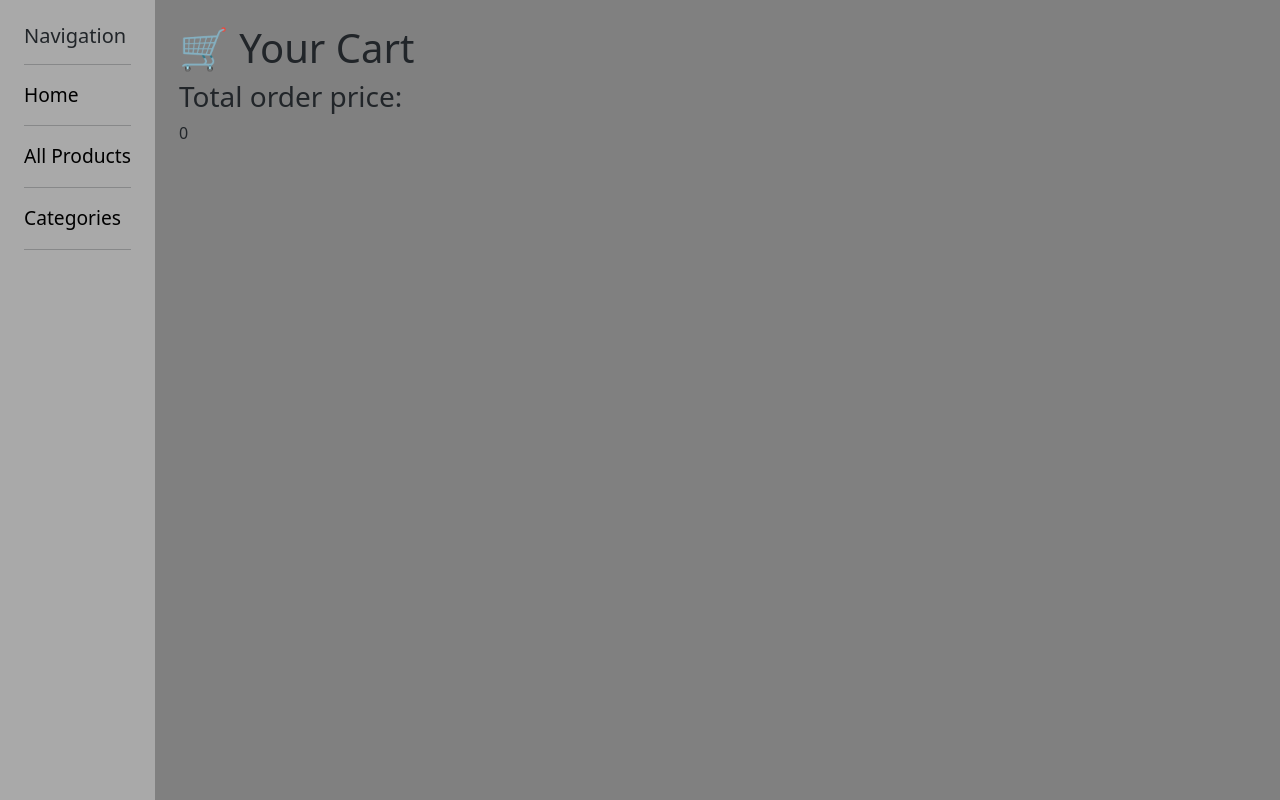
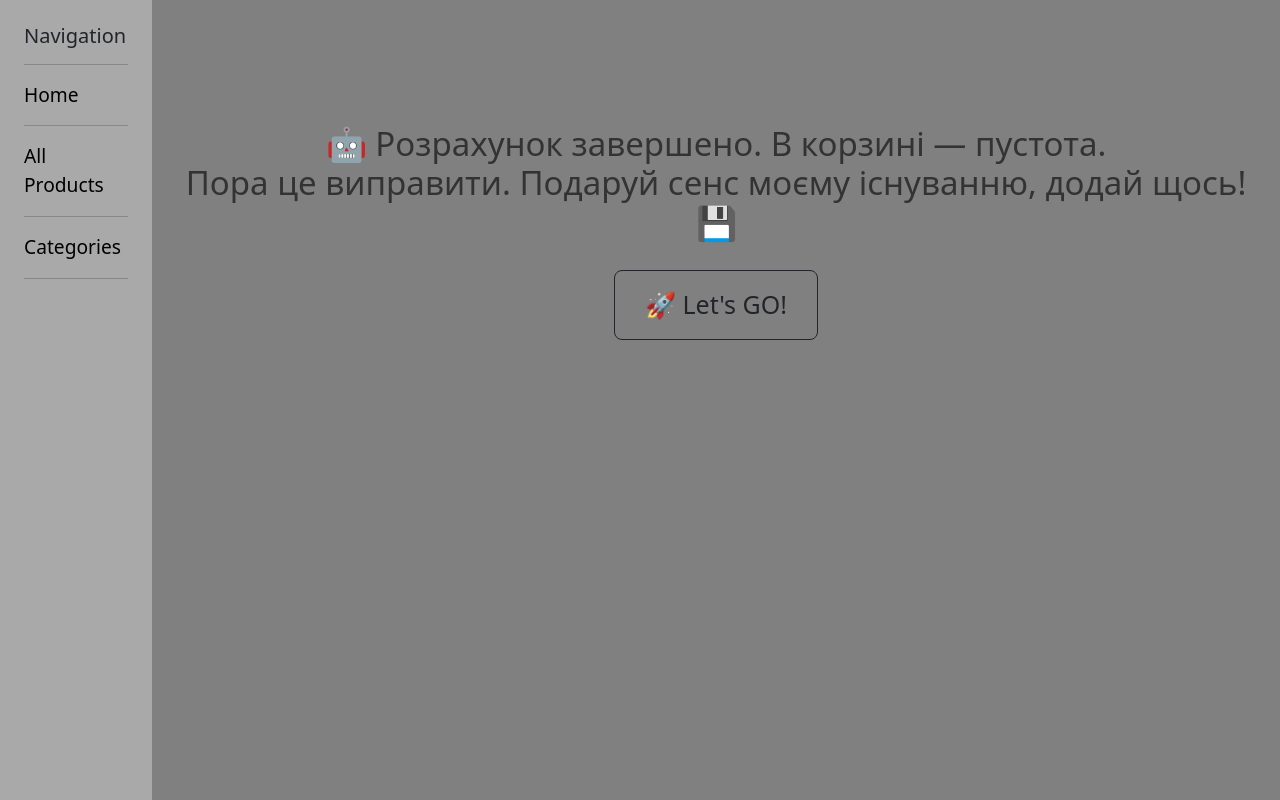
Before and after one commit to Yurkiv313/apple-store, a Django app: page /cart/ in a window 1280 px wide. Shown: the part 66-866 px from the top of the page. Run offline with Django 5.2, Linux system fonts and the light colour scheme; data that the repository does not hold is empty.

Commit message:
Add order creation flow with confirmation page and success message

```diff
--- a/store/urls.py
+++ b/store/urls.py
@@ -8,6 +8,7 @@ from store.views import (
     CartListView,
     CategoryProductListView,
     CartItemCreateView,
+    OrderCreateView,
 )
 
 app_name = "store"
@@ -20,5 +21,5 @@ urlpatterns = [
     path("category/<int:pk>/products/", CategoryProductListView.as_view(), name="category-products"),
     path("cart/", CartListView.as_view(), name="cart"),
     path("add-to-cart/<product_id>/", CartItemCreateView.as_view(), name="add-to-cart"),
-
+    path("order/create/", OrderCreateView.as_view(), name="order-create")
 ]
--- a/store/views.py
+++ b/store/views.py
@@ -1,12 +1,15 @@
+from django.contrib import messages
 from django.contrib.auth import login, logout
 from django.contrib.auth.forms import AuthenticationForm
+from django.contrib.auth.mixins import LoginRequiredMixin
 from django.shortcuts import redirect, render
-from django.urls import reverse
+from django.urls import reverse, reverse_lazy
 from django.views import generic, View
 from django.views.generic import TemplateView
+from django.utils.safestring import mark_safe
 
 from store.forms import CartItemForm
-from store.models import Product, Category, CartItem, Cart
+from store.models import Product, Category, CartItem, Cart, Order
 
 
 class HomeView(TemplateView):
@@ -86,6 +89,32 @@ class CartItemCreateView(generic.CreateView):
         return reverse("store:product-detail", kwargs={"pk": self.object.product.id})
 
 
+class OrderCreateView(LoginRequiredMixin, generic.CreateView):
+    model = Order
+    fields = []
+    login_url = "/login/"
+    template_name = "store/order_confirm_page.html"
+    success_url = reverse_lazy("store:home")
+
+    def get_context_data(self, **kwargs):
+        context = super().get_context_data(**kwargs)
+        context["cancel_url"] = reverse_lazy("store:cart")
+        return context
+
+    def form_valid(self, form):
+        form.instance.user = self.request.user
+        CartItem.objects.filter(cart__user=self.request.user).delete()
+        messages.success(
+            self.request,
+            mark_safe(
+                "🤖 Дякую за замовлення! Наші дрони зараз зайняті важливою місією (ви знаєте якою...)😎🇺🇦<br>"
+                "Але не хвилюйтесь — у мене є... альтернативні способи доставки 🛸... Швидкість — гарантована!!!"
+            )
+        )
+
+        return super().form_valid(form)
+
+
 class CustomLoginView(View):
     def get(self, request):
         return render(request, "registration/login.html", {"form": AuthenticationForm()})
--- a/templates/base.html
+++ b/templates/base.html
@@ -18,6 +18,17 @@
     <main class="flex-grow-1 p-4">
       {% block content %}
       {% endblock %}
+      {% if messages %}
+        <div class="mt-3 d-flex justify-content-center">
+          {% for message in messages %}
+            <div class="alert alert-{{ message.tags }} shadow-sm rounded px-4 py-2"
+                 role="alert"
+                 style="max-width: 660px; font-size: 18px; text-align: center;">
+              {{ message }}
+            </div>
+          {% endfor %}
+        </div>
+      {% endif %}
     </main>
   </div>
   </body>
--- a/templates/store/cart_list.html
+++ b/templates/store/cart_list.html
@@ -1,17 +1,42 @@
 {% extends "base.html" %}
 
 {% block content %}
-  <h1>🛒 Your Cart</h1>
+  {% if cart_items %}
+    <div>
+      <h3>
+        🤖 Корзина активна. Рівень щастя: 98%.<br>
+        Пора оформлювати замовлення!
+      </h3>
+    </div>
+    <hr>
+    <h3>🛒 Your Cart</h3>
     {% for item in cart_items %}
       <div style="font-size: large">
         {{ item.product.name }}
         | Category: {{ item.product.category }}
         | quantity:{{ item.quantity }}
-      | total price: {{ item.total_price }}
+        | total price: {{ item.total_price }} $
       </div><hr>
       {% endfor %}
     <div>
       <h3>Total order price:</h3>
-    <p>{{ total_order_price }}</p>
+      <h4>{{ total_order_price }} $</h4>
     </div>
+    <div>
+      <a class="btn btn-outline-dark btn-sm"
+         style="width: 300px; height: 50px; align-content: center; font-size: large;"
+         href="{% url "store:order-create" %}">Оформити замовлення</a>
+    </div>
+  {% else %}
+    <div style="text-align: center; margin-top: 100px;">
+      <h2 style="font-size: 33px; color: #333;">
+        🤖 Розрахунок завершено. В корзині — пустота.<br>
+        Пора це виправити. Подаруй сенс моєму існуванню, додай щось! 💾
+      </h2>
+      <a class="btn btn-outline-dark btn-lg"
+        style="margin-top: 20px; font-size: 25px; padding: 15px 30px;" href="{% url 'store:product-list' %}">
+        🚀 Let's GO!
+      </a>
+    </div>
+  {% endif %}
 {% endblock %}
```
Also changed, not shown: templates/store/order_confirm_page.html (added, +20 -0 lines). Lines whose indentation alone changed are shown as unchanged.
